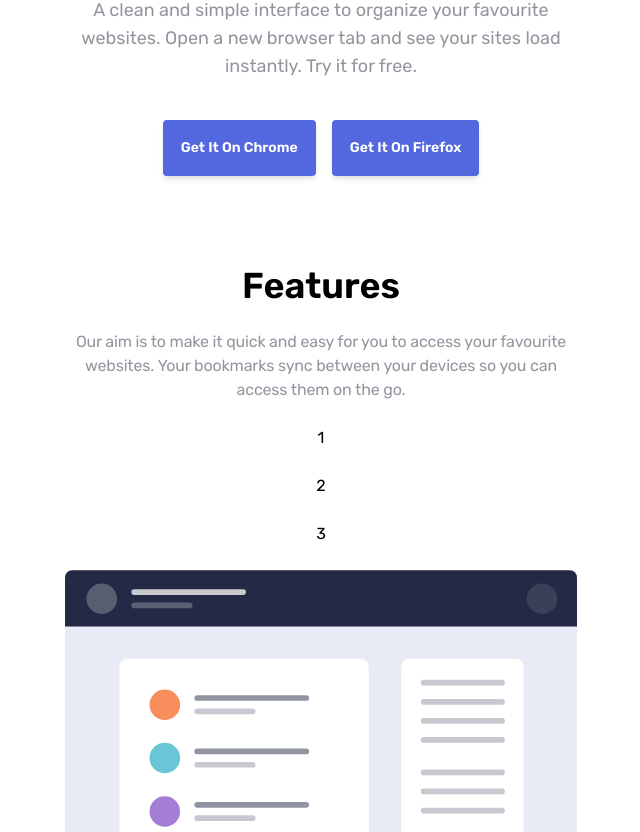
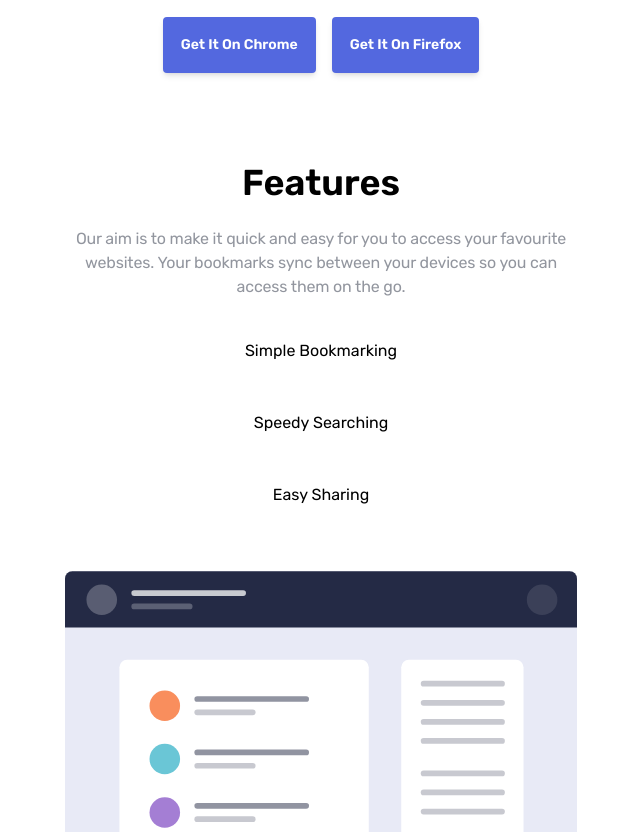
Before and after one commit to dev-nischay/design-hub, a React (Vite) app in the folder landing-pages/bookmark-landing/: page / in a window 1280 px wide. Shown: the part 688-1520 px from the top of the page, without its empty margins (319-959 px from the left). Built offline with nearby package versions, Linux system fonts and the light colour scheme.

Commit message:
updated component

```diff
--- a/landing-pages/bookmark-landing/src/components/Container.jsx
+++ b/landing-pages/bookmark-landing/src/components/Container.jsx
@@ -1,7 +1,7 @@
 export const Container = ({ children }) => {
   return (
     <div className="bg-white min-h-screen  w-screen p-6">
-      <div className="  mx-auto w-full font-[rubik] mb-28 sm:max-w-lg md:max-w-none">
+      <div className="  mx-auto w-full font-[rubik] mb-28 sm:max-w-lg md:max-none">
         {children}
       </div>
     </div>
--- a/landing-pages/bookmark-landing/src/components/section-components/features-components/feature-btn.jsx
+++ b/landing-pages/bookmark-landing/src/components/section-components/features-components/feature-btn.jsx
@@ -18,18 +18,15 @@ export const FeatureTypes = ({ setState }) => {
   ];
 
   return (
-    <div className="flex flex-col gap-6   md:flex-row  md:items-center">
-      {/* {types.map((e, index) => (
+    <div className="flex flex-col gap-6   text-center m-10 ">
+      {types.map((e, index) => (
         <LocalBtn
           key={index}
           content={e.content}
           setState={setState}
           featureType={e.title}
         />
-      ))} */}
-      <button>1</button>
-      <button>2</button>
-      <button>3</button>
+      ))}
     </div>
   );
 };
@@ -43,10 +40,7 @@ const LocalBtn = ({ featureType, content, setState }) => {
   };
 
   return (
-    <div
-      onClick={handleClick}
-      className="md:inline-flex md:mx-2 cursor-pointer md:flex-none md:w-auto"
-    >
+    <div onClick={handleClick}>
       <div
         className={`bg-none text-md pb-6 ${
           click ? "text-red-500" : "text-black"
--- a/landing-pages/bookmark-landing/src/sections/Features.jsx
+++ b/landing-pages/bookmark-landing/src/sections/Features.jsx
@@ -8,17 +8,15 @@ export const Features = () => {
 
   return (
     <div>
-      <div className="text-center leading-normal justify-center flex flex-col gap-6 md:max-w-lg mx-auto ">
+      <div className="text-center leading-normal justify-center flex flex-col gap-6   ">
         <div className="text-4xl font-semibold  ">Features</div>
         <p className="text-slate-900  opacity-45 text-[1rem]  tracking-[-0.010em] text-center ">
           Our aim is to make it quick and easy for you to access your favourite
           websites. Your bookmarks sync between your devices so you can access
           them on the go.
         </p>
-
-        <div>
-          <FeatureTypes setState={setState} />
       </div>
+      <div>{<FeatureTypes setState={setState} />}</div>
       <div>
         <DynamicContent
           title={state.title}
@@ -27,6 +25,5 @@ export const Features = () => {
         />
       </div>
     </div>
-    </div>
   );
 };
```
Lines whose indentation alone changed are shown as unchanged.
